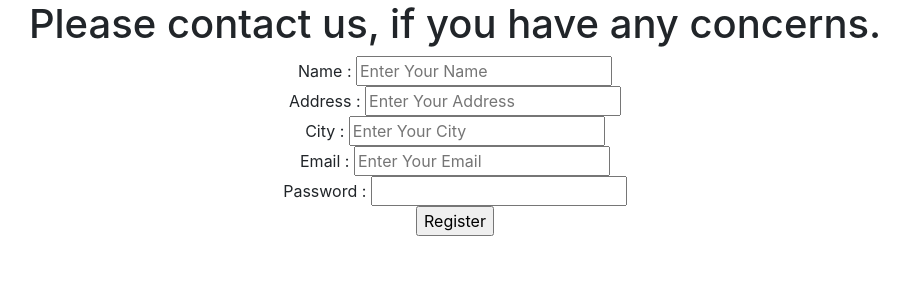
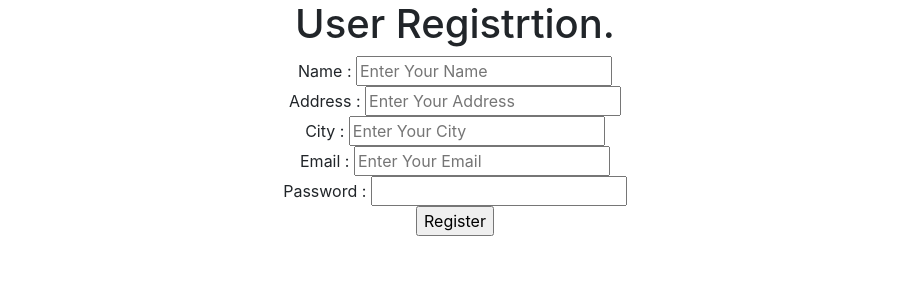
Before and after one commit to 1700128/RentATuxedo, a PHP site: page /registration.php in a window 1280 px wide. Shown: the part 96-396 px from the top of the page, without its empty margins (185-1094 px from the left). Run offline with PHP 8.4, Linux system fonts and the light colour scheme.

Commit message:
last commit

```diff
--- a/registration.php
+++ b/registration.php
@@ -56,7 +56,7 @@
 </nav>
  	<div class="container text-center">
 
- 	<h1>Please contact us, if you have any concerns. </h1>
+ 	<h1>User Registrtion. </h1>
  	<form method="post" action="registration.php">
 		Name : <input type="text" name="user_name" placeholder="Enter Your Name" /><br />
         Address : <input type="text" name="user_address" placeholder="Enter Your Address" /><br />
```
